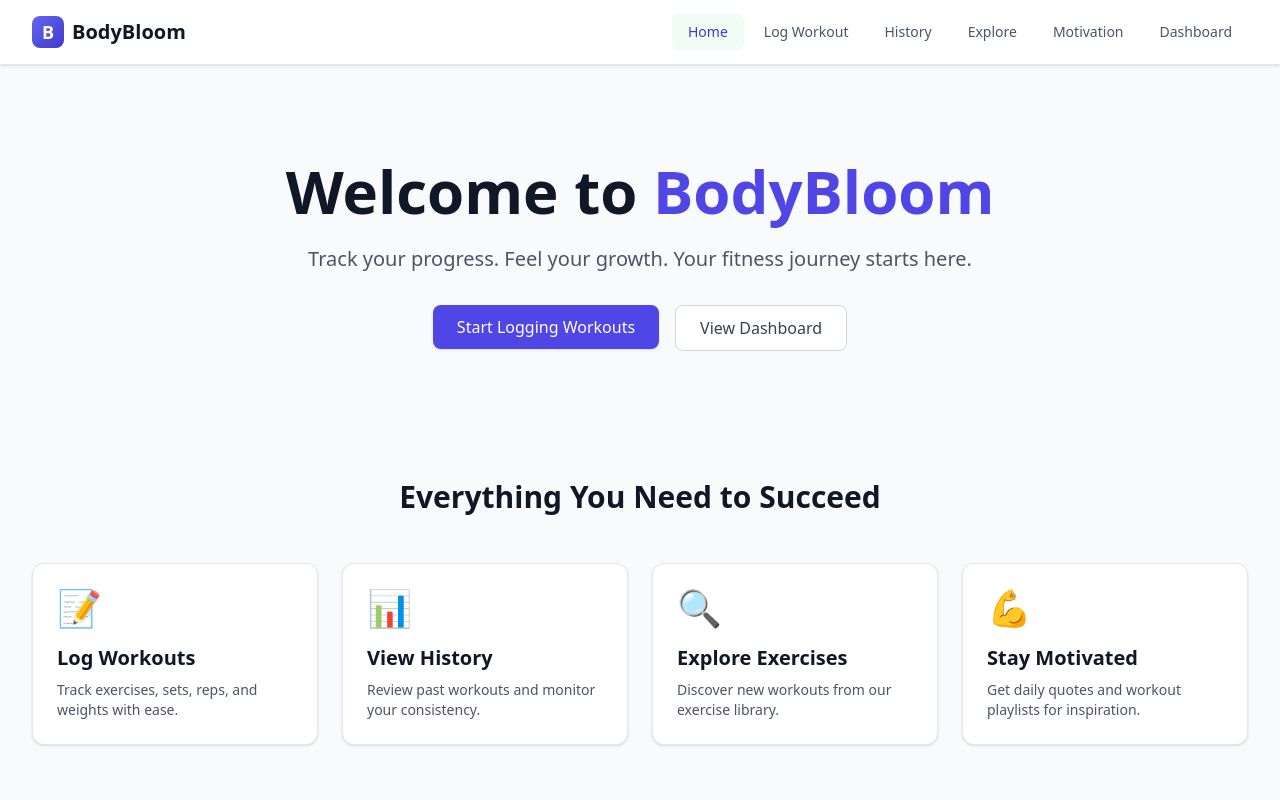
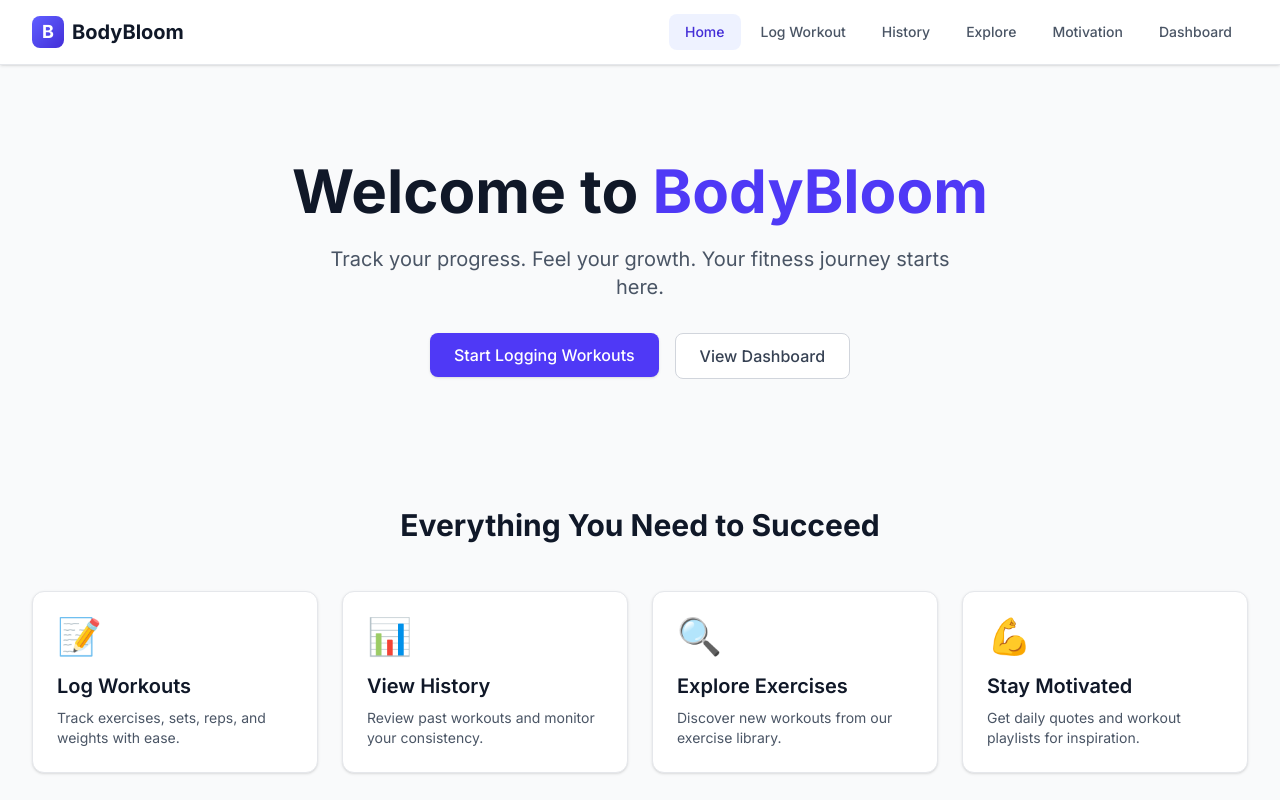
Before and after one commit to Ghanneycaleb/BodyBloom, a React (Vite) app: page / in a window 1280 px wide. Shown: the top 800 px of the page. Built offline with nearby package versions, Linux system fonts and the light colour scheme.

Commit message:
feat(ui): refine Tailwind theme and component styling
- Unified primary color palette for consistency
- Enhanced button styles with better hover and shadow effects
- Improved card visuals for depth and clarity
- Updated base styles for cleaner typography and spacing

```diff
--- a/src/index.css
+++ b/src/index.css
@@ -2,27 +2,32 @@
 @import "tailwindcss";
 
 @theme {
-  --color-primary-50: #f0fdf4;
-  --color-primary-100: #e0e7ff;
-  --color-primary-200: #c7d2fe;
-  --color-primary-300: #a5b4fc;
-  --color-primary-400: #818cf8;
-  --color-primary-500: #6366f1;
-  --color-primary-600: #4f46e5;
-  --color-primary-700: #4338ca;
-  --color-primary-800: #3730a3;
-  --color-primary-900: #312e81;
+  /* A more cohesive and modern primary color palette (Indigo) using oklch for better color representation. */
+  --color-primary-50: oklch(96.2% 0.018 272.314); /* #eef2ff */
+  --color-primary-100: oklch(93% 0.034 272.788); /* #e0e7ff */
+  --color-primary-200: oklch(87% 0.065 274.039); /* #c7d2fe */
+  --color-primary-300: oklch(78.5% 0.115 274.713); /* #a5b4fc */
+  --color-primary-400: oklch(67.3% 0.182 276.935); /* #818cf8 */
+  --color-primary-500: oklch(58.5% 0.233 277.117); /* #6366f1 */
+  --color-primary-600: oklch(51.1% 0.262 276.966); /* #4f46e5 */
+  --color-primary-700: oklch(45.7% 0.24 277.023); /* #4338ca */
+  --color-primary-800: oklch(39.8% 0.195 277.366); /* #3730a3 */
+  --color-primary-900: oklch(35.9% 0.144 278.697); /* #312e81 */
 
-  --font-family-sans: "Inter", sans-serif;
+  --font-sans: "Inter", sans-serif;
 }
 
 body {
-  @apply bg-gray-50 text-gray-900 font-sans;
+  @apply bg-gray-50 text-gray-900 font-sans antialiased transition-colors duration-300;
 }
 
 /* Reusable component classes */
 .btn-primary {
-  @apply bg-primary-600 hover:bg-primary-700 text-white font-medium px-6 py-2.5 rounded-lg transition-colors duration-200 shadow-sm hover:shadow-md;
+  @apply bg-primary-600 text-white font-medium px-6 py-2.5 rounded-lg shadow-sm
+         transition-all duration-200 ease-in-out
+         hover:bg-primary-700 hover:shadow-md hover:-translate-y-0.5
+         focus:outline-none focus-visible:ring-2 focus-visible:ring-primary-500 focus-visible:ring-offset-2
+         disabled:opacity-50 disabled:cursor-not-allowed disabled:shadow-none disabled:transform-none;
 }
 
 .btn-secondary {
@@ -30,5 +35,5 @@ body {
 }
 
 .card {
-  @apply bg-white rounded-xl shadow-sm border border-gray-200 p-6 hover:shadow-md transition-shadow duration-200;
+  @apply bg-white rounded-xl shadow-sm border border-gray-200 p-6 transition-all duration-300 ease-in-out hover:shadow-lg hover:-translate-y-1;
 }
```
